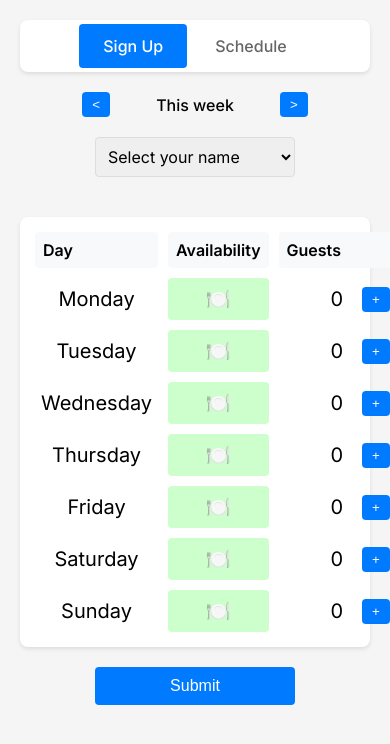
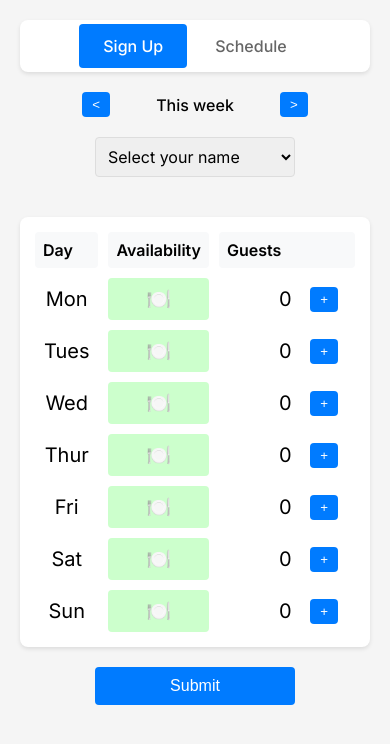
Before and after one commit to ahrussell/harambee-house-cooking, a plain HTML site: page templates/index.html in a window 390 px wide. Drawn offline with Linux system fonts and the light colour scheme.

Commit message:
Update residents list

```diff
--- a/templates/index.html
+++ b/templates/index.html
@@ -145,6 +145,27 @@
             color: #28a745;
             font-size: 24px;
         }
+        .day-cell {
+            font-size: 16px;  /* Default size */
+        }
+
+        /* Media query for smaller screens */
+        @media (max-width: 480px) {
+            .day-cell {
+                font-size: 14px;
+            }
+            .day-cell .full-day {
+                display: none;
+            }
+            .day-cell .short-day {
+                display: inline;
+            }
+        }
+
+        /* Hide short day names by default */
+        .short-day {
+            display: none;
+        }
     </style>
 </head>
 <body>
@@ -168,10 +189,11 @@
                 <select id="nameSelect" name="name" onchange="handleNameChange()">
                     <option value="">Select your name</option>
                     <option value="Andrew">Andrew</option>
-                    <option value="Maddy">Maddy</option>
+                    <option value="Maryna">Maryna</option>
                     <option value="Asim">Asim</option>
                     <option value="Patrick">Patrick</option>
-                    <option value="Maudie">Maudie</option>
+                    <option value="Callie">Callie</option>
+                    <option value="Mae">Mae</option>
                     <option value="Marcel">Marcel</option>
                     <option value="Kayla">Kayla</option>
                     <option value="Other">Other</option>
@@ -388,10 +410,31 @@
 
             // Create day rows
             days.forEach(dayName => {
-                // Create day cell
+                // Create day cell with both full and short names
                 const dayCell = document.createElement('div');
-                dayCell.className = 'cell';
-                dayCell.textContent = dayName;
+                dayCell.className = 'cell day-cell';
+
+                // Create spans for both versions of the day name
+                const fullDaySpan = document.createElement('span');
+                fullDaySpan.className = 'full-day';
+                fullDaySpan.textContent = dayName;
+
+                const shortDaySpan = document.createElement('span');
+                shortDaySpan.className = 'short-day';
+                // Map full names to short names
+                const shortNames = {
+                    'Monday': 'Mon',
+                    'Tuesday': 'Tues',
+                    'Wednesday': 'Wed',
+                    'Thursday': 'Thur',
+                    'Friday': 'Fri',
+                    'Saturday': 'Sat',
+                    'Sunday': 'Sun'
+                };
+                shortDaySpan.textContent = shortNames[dayName];
+
+                dayCell.appendChild(fullDaySpan);
+                dayCell.appendChild(shortDaySpan);
                 grid.appendChild(dayCell);
 
                 // Create availability cell
```
